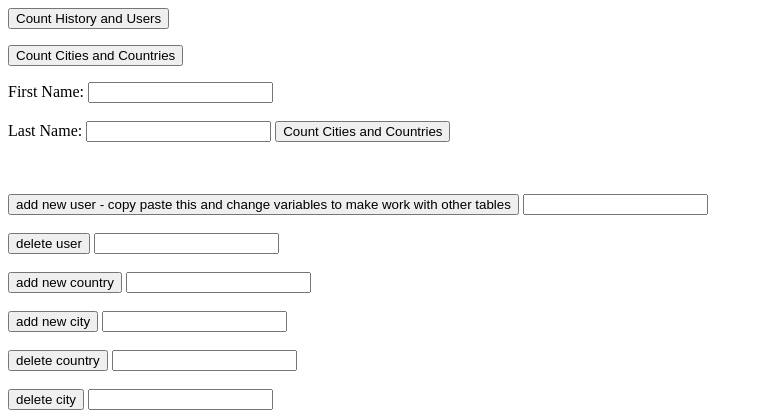
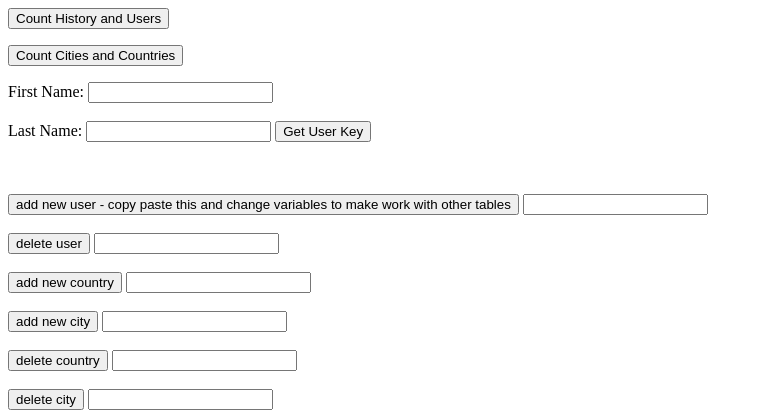
Before and after one commit to Jothu16/CSE111Project, a PHP site: page / in a window 1280 px wide. Shown: the top 420 px of the page, without its empty margins (0-763 px from the left). Run offline with PHP 8.4, Linux system fonts and the light colour scheme.

Commit message:
changed button name

```diff
--- a/index.php
+++ b/index.php
@@ -14,7 +14,7 @@
     <br>
     <br>
     Last Name: <input type = "text" name="Lastname" />
-   <input type="submit" name="runQ" value="Count Cities and Countries">
+   <input type="submit" name="runQ" value="Get User Key">
 </form>
 
 <br>
```
